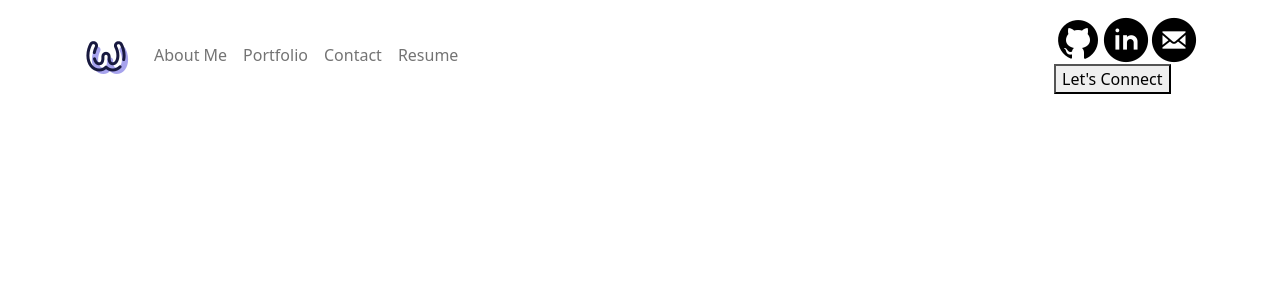
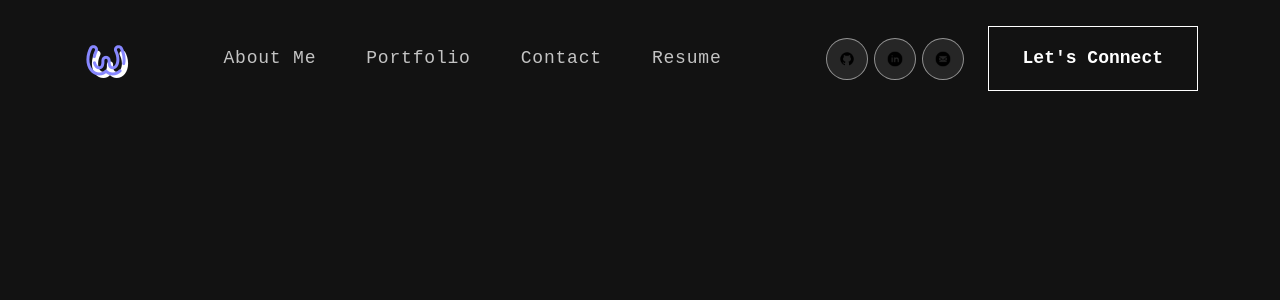
Before and after one commit to WeitheFang/wei-react-portfolio, a React (Create React App) app: page / in a window 1280 px wide. Shown: the top 300 px of the page. Built offline with nearby package versions, Linux system fonts and the light colour scheme.

Commit message:
add styling for navbar

```diff
--- /dev/null
+++ b/src/App.css
@@ -0,0 +1,30 @@
+* {
+  margin: 0;
+  padding: 0;
+  box-sizing: border-box;
+}
+
+html {
+  scroll-behavior: smooth;
+  scroll-padding-top: 75px;
+}
+
+body {
+  font-weight: 400;
+  overflow-x: hidden;
+  position: relative;
+  background-color: #121212 !important;
+  color: #fff !important;
+  font-family: "Courier New", Courier, monospace !important;
+}
+
+h1,
+h2,
+h3,
+h4,
+h5,
+h6 {
+  margin: 0;
+  padding: 0;
+  line-height: normal;
+}
--- a/src/App.js
+++ b/src/App.js
@@ -1,5 +1,6 @@
 import React from "react";
 import NavBar from "./components/navbar";
+import "./App.css";
 
 function App() {
   return (
--- a/src/components/navbar.js
+++ b/src/components/navbar.js
@@ -4,6 +4,7 @@
 import githubLogo from "../assets/images/github-logo.png";
 import linkedinLogo from "../assets/images/linkedin-logo.png";
 import emailLogo from "../assets/images/email-logo.png";
+import "../style/navbar.css";
 
 function NavBar() {
   const [activeLink, setActiveLink] = useState("home");
@@ -78,13 +79,21 @@
           </Nav>
           <span className="navbar-text">
             <div className="social-icon">
-              <a href="#" target="_blank">
+              <a
+                href="https://github.com/WeitheFang"
+                target="_blank"
+                rel="noreferrer"
+              >
                 <img src={githubLogo} alt="github" />
               </a>
-              <a href="#" target="_blank">
+              <a
+                href="https://www.linkedin.com/in/wei-chi-fang-60610523b/"
+                target="_blank"
+                rel="noreferrer"
+              >
                 <img src={linkedinLogo} alt="linkedin" />
               </a>
-              <a href="#" target="_blank">
+              <a href="mailto:weichi.fang@mail.utoronto.ca">
                 <img src={emailLogo} alt="email" />
               </a>
             </div>
--- /dev/null
+++ b/src/style/navbar.css
@@ -0,0 +1,148 @@
+nav.navbar {
+  padding: 18px 0;
+  position: fixed;
+  width: 100%;
+  top: 0;
+  z-index: 9999;
+  transition: 0.32s ease-in-out;
+}
+nav.navbar.scrolled {
+  padding: 0px 0;
+  background-color: black;
+}
+nav.navbar a.navbar-brand {
+  width: 9%;
+}
+nav.navbar .navbar-nav .nav-link.navbar-link {
+  font-weight: 400;
+  color: #fff !important;
+  letter-spacing: 0.8px;
+  padding: 0 25px;
+  font-size: 18px;
+  opacity: 0.75;
+}
+nav.navbar .navbar-nav a.nav-link.navbar-link:hover,
+nav.navbar .navbar-nav a.nav-link.navbar-link.active {
+  opacity: 1;
+}
+span.navbar-text {
+  display: flex;
+  align-items: center;
+}
+.social-icon {
+  display: inline-block;
+  margin-left: 14px;
+}
+.social-icon a {
+  width: 42px;
+  height: 42px;
+  background: rgba(217, 217, 217, 0.1);
+  display: inline-flex;
+  border-radius: 50%;
+  margin-right: 6px;
+  align-items: center;
+  justify-content: center;
+  line-height: 1;
+  border: 1px solid rgba(255, 255, 255, 0.5);
+}
+.social-icon a::before {
+  content: "";
+  width: 42px;
+  height: 42px;
+  position: absolute;
+  background-color: #ffffff;
+  border-radius: 50%;
+  transform: scale(0);
+  transition: 0.3s ease-in-out;
+}
+.social-icon a:hover::before {
+  transform: scale(1);
+}
+.social-icon a img {
+  width: 40%;
+  z-index: 1;
+  transition: 0.3s ease-in-out;
+}
+.social-icon a:hover img {
+  filter: brightness(0) saturate(100%) invert(0%) sepia(7%) saturate(98%)
+    hue-rotate(346deg) brightness(95%) contrast(86%);
+}
+.navbar-text button {
+  font-weight: 700;
+  color: #fff;
+  border: 1px solid #fff;
+  padding: 18px 34px;
+  font-size: 18px;
+  margin-left: 18px;
+  position: relative;
+  background-color: transparent;
+  transition: 0.3s ease-in-out;
+}
+.navbar-text button span {
+  z-index: 1;
+}
+.navbar-text button::before {
+  content: "";
+  width: 0%;
+  height: 100%;
+  position: absolute;
+  background-color: #fff;
+  left: 0;
+  top: 0;
+  z-index: -1;
+  transition: 0.3s ease-in-out;
+}
+.navbar-text button:hover {
+  color: #121212;
+}
+.navbar-text button:hover::before {
+  content: "";
+  width: 100%;
+  height: 100%;
+  position: absolute;
+}
+nav.navbar .navbar-toggler:active,
+nav.navbar .navbar-toggler:focus {
+  outline: none;
+  box-shadow: none;
+}
+nav.navbar .navbar-toggler-icon {
+  width: 24px;
+  height: 17px;
+  background-image: none;
+  position: relative;
+  border-bottom: 2px solid #fff;
+  transition: all 300ms linear;
+  top: -2px;
+}
+nav.navbar .navbar-toggler-icon:focus {
+  border-bottom: 2px solid #fff;
+}
+nav.navbar .navbar-toggler-icon:after,
+nav.navbar .navbar-toggler-icon:before {
+  width: 24px;
+  position: absolute;
+  height: 2px;
+  background-color: #fff;
+  top: 0;
+  left: 0;
+  content: "";
+  z-index: 2;
+  transition: all 300ms linear;
+}
+nav.navbar .navbar-toggler-icon:after {
+  top: 8px;
+}
+nav.navbar .navbar-toggler[aria-expanded="true"] .navbar-toggler-icon:after {
+  transform: rotate(45deg);
+  background-color: #fff;
+  height: 2px;
+}
+nav.navbar .navbar-toggler[aria-expanded="true"] .navbar-toggler-icon:before {
+  transform: translateY(8px) rotate(-45deg);
+  background-color: #fff;
+  height: 2px;
+}
+nav.navbar .navbar-toggler[aria-expanded="true"] .navbar-toggler-icon {
+  border-color: transparent;
+}
```
Also changed, not shown: src/assets/images/logo.png.
